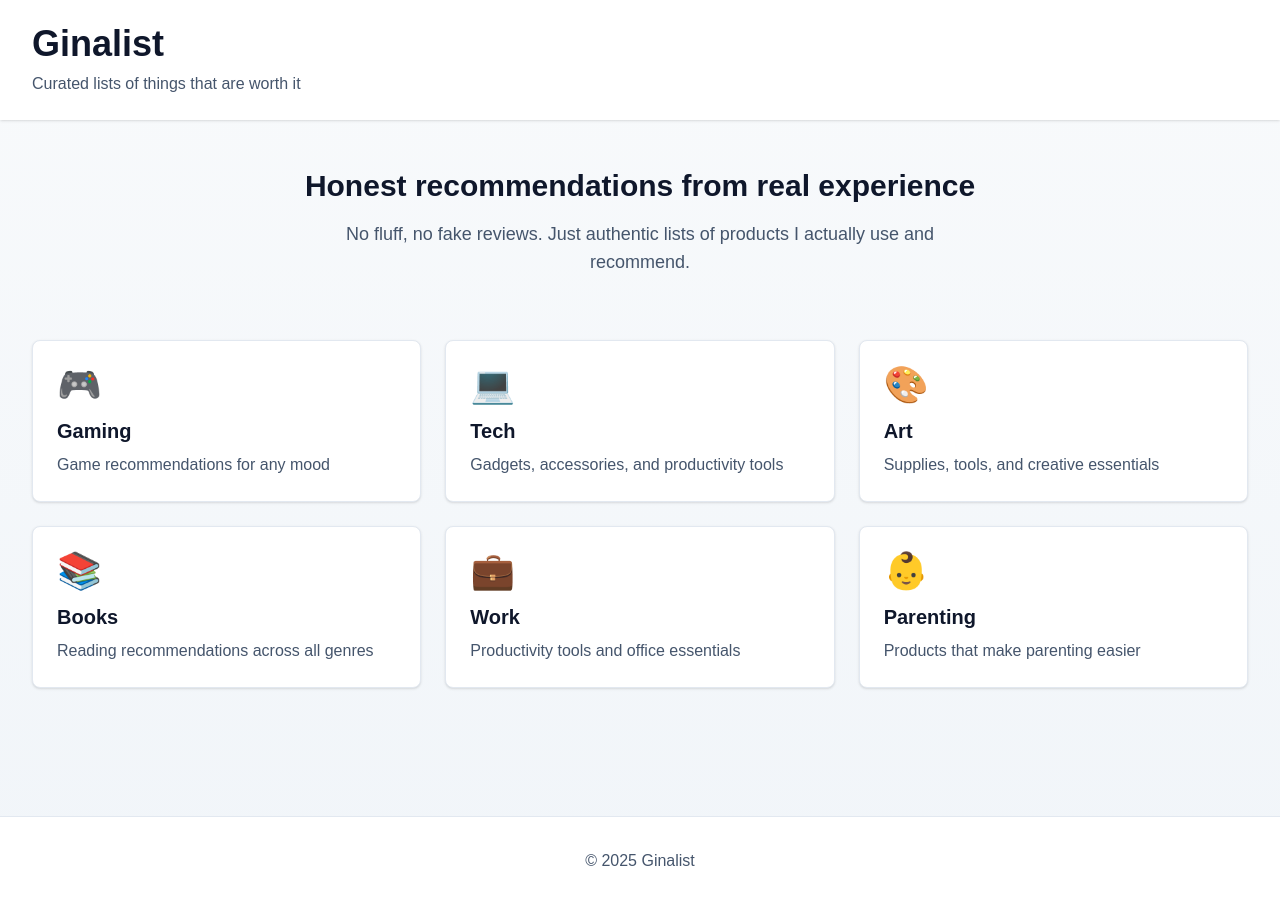
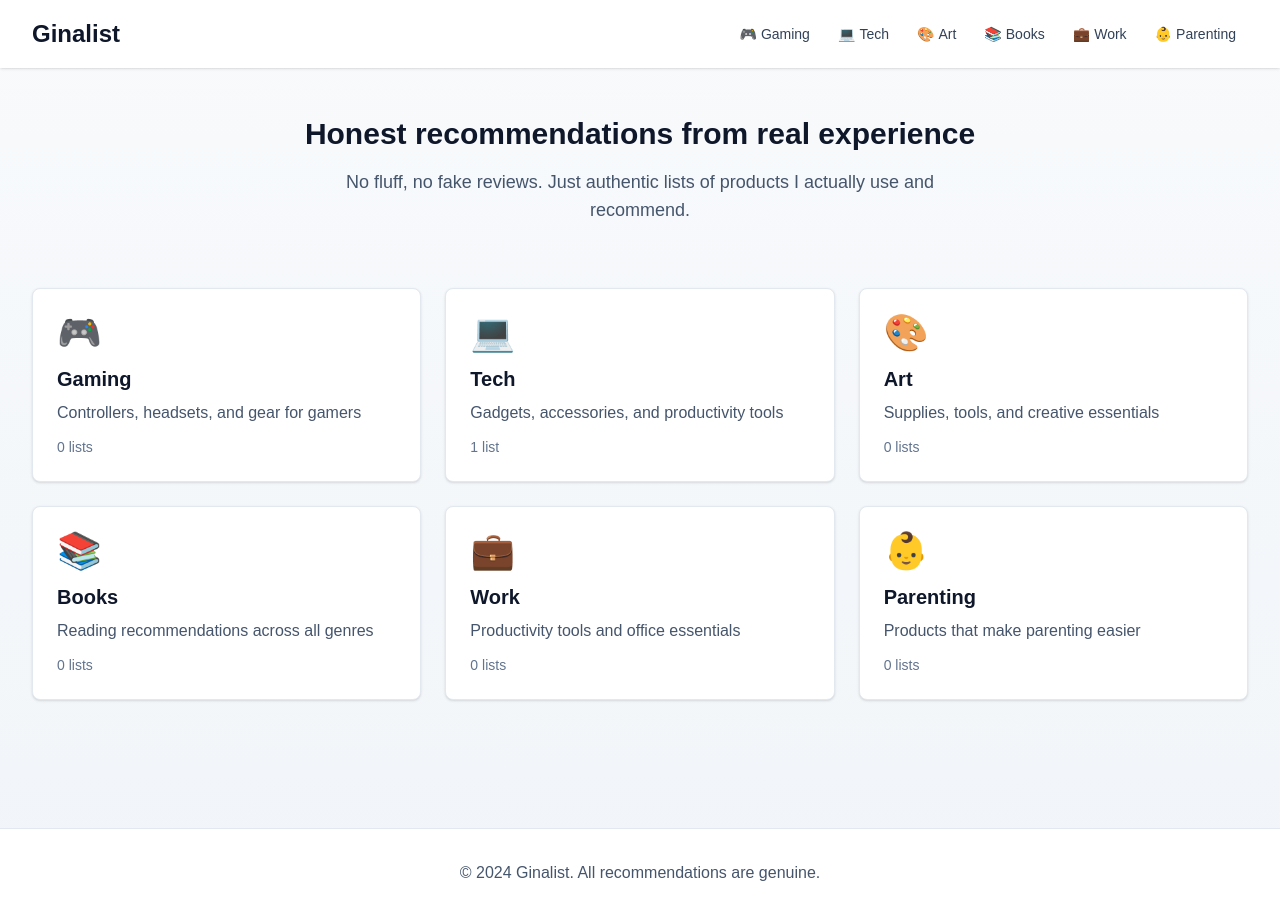
Before and after one commit to ginaleitt/ginalist, a Next.js app: page / in a window 1280 px wide. Built offline with nearby package versions, Linux system fonts and the light colour scheme.

Commit message:
add category pages and navigation

```diff
--- a/app/[category]/[slug]/page.tsx
+++ b/app/[category]/[slug]/page.tsx
@@ -3,6 +3,7 @@ import { notFound } from 'next/navigation';
 import Link from 'next/link';
 import { MDXRemote } from 'next-mdx-remote/rsc';
 import { mdxComponents } from '@/components/MDXComponents';
+import Navigation from '@/components/Navigation';
 
 interface PageProps {
   params: Promise<{
@@ -50,14 +51,7 @@ export default async function PostPage({ params }: PageProps) {
 
   return (
     <div className="min-h-screen bg-gradient-to-b from-slate-50 to-slate-100">
-      {/* Header */}
-      <header className="bg-white shadow-sm">
-        <div className="max-w-7xl mx-auto px-4 sm:px-6 lg:px-8 py-6">
-          <Link href="/" className="text-4xl font-bold text-slate-900 hover:text-slate-700">
-            Ginalist
-          </Link>
-        </div>
-      </header>
+      <Navigation />
 
       {/* Article */}
       <article className="max-w-4xl mx-auto px-4 sm:px-6 lg:px-8 py-12">
--- /dev/null
+++ b/app/[category]/page.tsx
@@ -0,0 +1,117 @@
+import { getPostsByCategory } from '@/lib/mdx';
+import Link from 'next/link';
+import { notFound } from 'next/navigation';
+import Navigation from '@/components/Navigation';
+interface CategoryPageProps {
+  params: Promise<{
+    category: string;
+  }>;
+}
+
+// Generate static pages for all categories
+export async function generateStaticParams() {
+  const categories = ['gaming', 'tech', 'art', 'books', 'work', 'parenting'];
+
+  return categories.map((category) => ({
+    category,
+  }));
+}
+
+// Generate metadata
+export async function generateMetadata({ params }: CategoryPageProps) {
+  const { category } = await params;
+
+  const categoryNames: Record<string, string> = {
+    gaming: 'Gaming',
+    tech: 'Tech',
+    art: 'Art',
+    books: 'Books',
+    work: 'Work & Productivity',
+    parenting: 'Parenting',
+  };
+
+  return {
+    title: `${categoryNames[category] || category} Lists | Ginalist`,
+    description: `Browse all ${categoryNames[category] || category} product recommendations and curated lists.`,
+  };
+}
+
+export default async function CategoryPage({ params }: CategoryPageProps) {
+  const { category } = await params;
+  const posts = getPostsByCategory(category);
+
+  const categoryNames: Record<string, string> = {
+    gaming: 'Gaming',
+    tech: 'Tech',
+    art: 'Art',
+    books: 'Books',
+    work: 'Work & Productivity',
+    parenting: 'Parenting',
+  };
+
+  const categoryEmojis: Record<string, string> = {
+    gaming: '🎮',
+    tech: '💻',
+    art: '🎨',
+    books: '📚',
+    work: '💼',
+    parenting: '👶',
+  };
+
+  if (posts.length === 0) {
+    notFound();
+  }
+
+  return (
+    <div className="min-h-screen bg-gradient-to-b from-slate-50 to-slate-100">
+      <Navigation />
+
+      {/* Category Header */}
+      <div className="max-w-7xl mx-auto px-4 sm:px-6 lg:px-8 py-12">
+        <div className="text-center mb-12">
+          <div className="text-6xl mb-4">{categoryEmojis[category]}</div>
+          <h1 className="text-4xl font-bold text-slate-900 mb-4">
+            {categoryNames[category] || category}
+          </h1>
+          <p className="text-lg text-slate-600">
+            {posts.length} {posts.length === 1 ? 'list' : 'lists'} and counting
+          </p>
+        </div>
+
+        {/* Posts Grid */}
+        <div className="grid grid-cols-1 md:grid-cols-2 lg:grid-cols-3 gap-8">
+          {posts.map((post) => (
+            <Link
+              key={post.slug}
+              href={`/${category}/${post.slug}`}
+              className="group bg-white rounded-lg p-6 shadow-sm hover:shadow-md transition-shadow border border-slate-200 hover:border-slate-300"
+            >
+              <h2 className="text-xl font-semibold text-slate-900 mb-3 group-hover:text-blue-600 transition-colors">
+                {post.title}
+              </h2>
+              <p className="text-slate-600 mb-4 line-clamp-3">
+                {post.description}
+              </p>
+              <time className="text-sm text-slate-500">
+                {new Date(post.date).toLocaleDateString('en-US', {
+                  year: 'numeric',
+                  month: 'long',
+                  day: 'numeric',
+                })}
+              </time>
+            </Link>
+          ))}
+        </div>
+      </div>
+
+      {/* Footer */}
+      <footer className="bg-white mt-20 border-t border-slate-200">
+        <div className="max-w-7xl mx-auto px-4 sm:px-6 lg:px-8 py-8">
+          <p className="text-center text-slate-600">
+            © 2024 Ginalist. All recommendations are genuine.
+          </p>
+        </div>
+      </footer>
+    </div>
+  );
+}
--- a/app/page.tsx
+++ b/app/page.tsx
@@ -1,11 +1,13 @@
+import Navigation from '@/components/Navigation';
+import { getPostsByCategory } from '@/lib/mdx';
+import Link from 'next/link';
+
 export default function Home() {
-  const currentYear = new Date().getFullYear();
-
   const categories = [
     {
       name: 'Gaming',
       slug: 'gaming',
-      description: 'Game recommendations for any mood',
+      description: 'Controllers, headsets, and gear for gamers',
       emoji: '🎮'
     },
     {
@@ -40,15 +42,15 @@ export default function Home() {
     }
   ];
 
+  // Get post counts for each category
+  const categoriesWithCounts = categories.map(category => ({
+    ...category,
+    postCount: getPostsByCategory(category.slug).length
+  }));
+
   return (
     <div className="min-h-screen bg-gradient-to-b from-slate-50 to-slate-100">
-      {/* Header */}
-      <header className="bg-white shadow-sm">
-        <div className="max-w-7xl mx-auto px-4 sm:px-6 lg:px-8 py-6">
-          <h1 className="text-4xl font-bold text-slate-900">Ginalist</h1>
-          <p className="text-slate-600 mt-2">Curated lists of things that are worth it</p>
-        </div>
-      </header>
+      <Navigation />
 
       {/* Hero Section */}
       <main className="max-w-7xl mx-auto px-4 sm:px-6 lg:px-8 py-12">
@@ -63,8 +65,8 @@ export default function Home() {
 
         {/* Category Grid */}
         <div className="grid grid-cols-1 md:grid-cols-2 lg:grid-cols-3 gap-6">
-          {categories.map((category) => (
-            <a
+          {categoriesWithCounts.map((category) => (
+            <Link
               key={category.slug}
               href={`/${category.slug}`}
               className="group bg-white rounded-lg p-6 shadow-sm hover:shadow-md transition-shadow border border-slate-200 hover:border-slate-300"
@@ -73,8 +75,11 @@ export default function Home() {
               <h3 className="text-xl font-semibold text-slate-900 mb-2 group-hover:text-blue-600 transition-colors">
                 {category.name}
               </h3>
-              <p className="text-slate-600">{category.description}</p>
-            </a>
+              <p className="text-slate-600 mb-3">{category.description}</p>
+              <p className="text-sm text-slate-500">
+                {category.postCount} {category.postCount === 1 ? 'list' : 'lists'}
+              </p>
+            </Link>
           ))}
         </div>
       </main>
@@ -83,7 +88,7 @@ export default function Home() {
       <footer className="bg-white mt-20 border-t border-slate-200">
         <div className="max-w-7xl mx-auto px-4 sm:px-6 lg:px-8 py-8">
           <p className="text-center text-slate-600">
-            © {currentYear} Ginalist
+            © 2024 Ginalist. All recommendations are genuine.
           </p>
         </div>
       </footer>
--- /dev/null
+++ b/components/Navigation.tsx
@@ -0,0 +1,62 @@
+import Link from 'next/link';
+
+export default function Navigation() {
+  const categories = [
+    { name: 'Gaming', slug: 'gaming', emoji: '🎮' },
+    { name: 'Tech', slug: 'tech', emoji: '💻' },
+    { name: 'Art', slug: 'art', emoji: '🎨' },
+    { name: 'Books', slug: 'books', emoji: '📚' },
+    { name: 'Work', slug: 'work', emoji: '💼' },
+    { name: 'Parenting', slug: 'parenting', emoji: '👶' },
+  ];
+
+  return (
+    <header className="bg-white shadow-sm sticky top-0 z-50">
+      <div className="max-w-7xl mx-auto px-4 sm:px-6 lg:px-8">
+        <div className="flex items-center justify-between py-4">
+          {/* Logo */}
+          <Link href="/" className="text-2xl font-bold text-slate-900 hover:text-slate-700">
+            Ginalist
+          </Link>
+
+          {/* Desktop Navigation */}
+          <nav className="hidden md:flex items-center gap-1">
+            {categories.map((category) => (
+              <Link
+                key={category.slug}
+                href={`/${category.slug}`}
+                className="px-3 py-2 rounded-md text-sm font-medium text-slate-700 hover:text-slate-900 hover:bg-slate-100 transition-colors"
+              >
+                <span className="mr-1">{category.emoji}</span>
+                {category.name}
+              </Link>
+            ))}
+          </nav>
+
+          {/* Mobile Menu Button - We'll add this later */}
+          <div className="md:hidden">
+            <button className="text-slate-700 hover:text-slate-900">
+              <svg className="w-6 h-6" fill="none" stroke="currentColor" viewBox="0 0 24 24">
+                <path strokeLinecap="round" strokeLinejoin="round" strokeWidth={2} d="M4 6h16M4 12h16M4 18h16" />
+              </svg>
+            </button>
+          </div>
+        </div>
+
+        {/* Mobile Navigation - Hidden for now, we'll add interactivity later */}
+        <nav className="md:hidden pb-4 hidden">
+          {categories.map((category) => (
+            <Link
+              key={category.slug}
+              href={`/${category.slug}`}
+              className="block px-3 py-2 rounded-md text-base font-medium text-slate-700 hover:text-slate-900 hover:bg-slate-100"
+            >
+              <span className="mr-2">{category.emoji}</span>
+              {category.name}
+            </Link>
+          ))}
+        </nav>
+      </div>
+    </header>
+  );
+}
```
